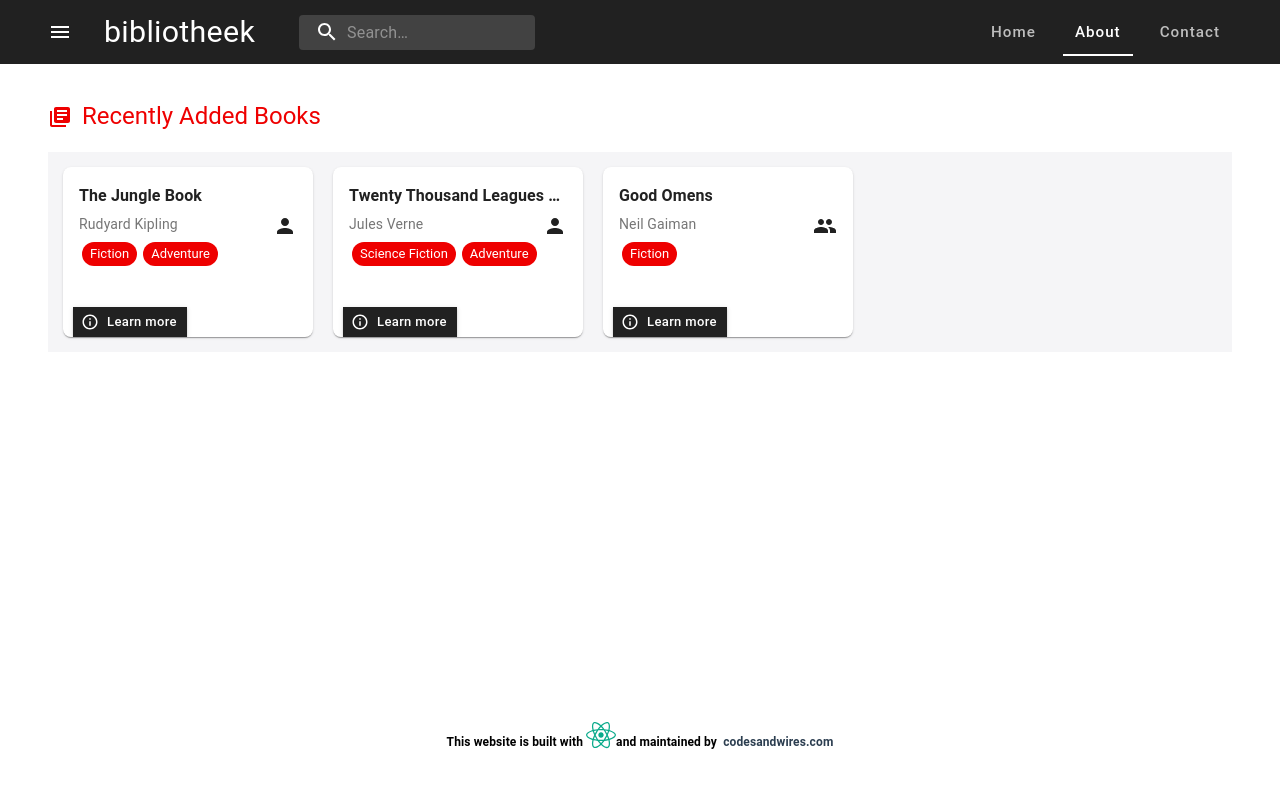
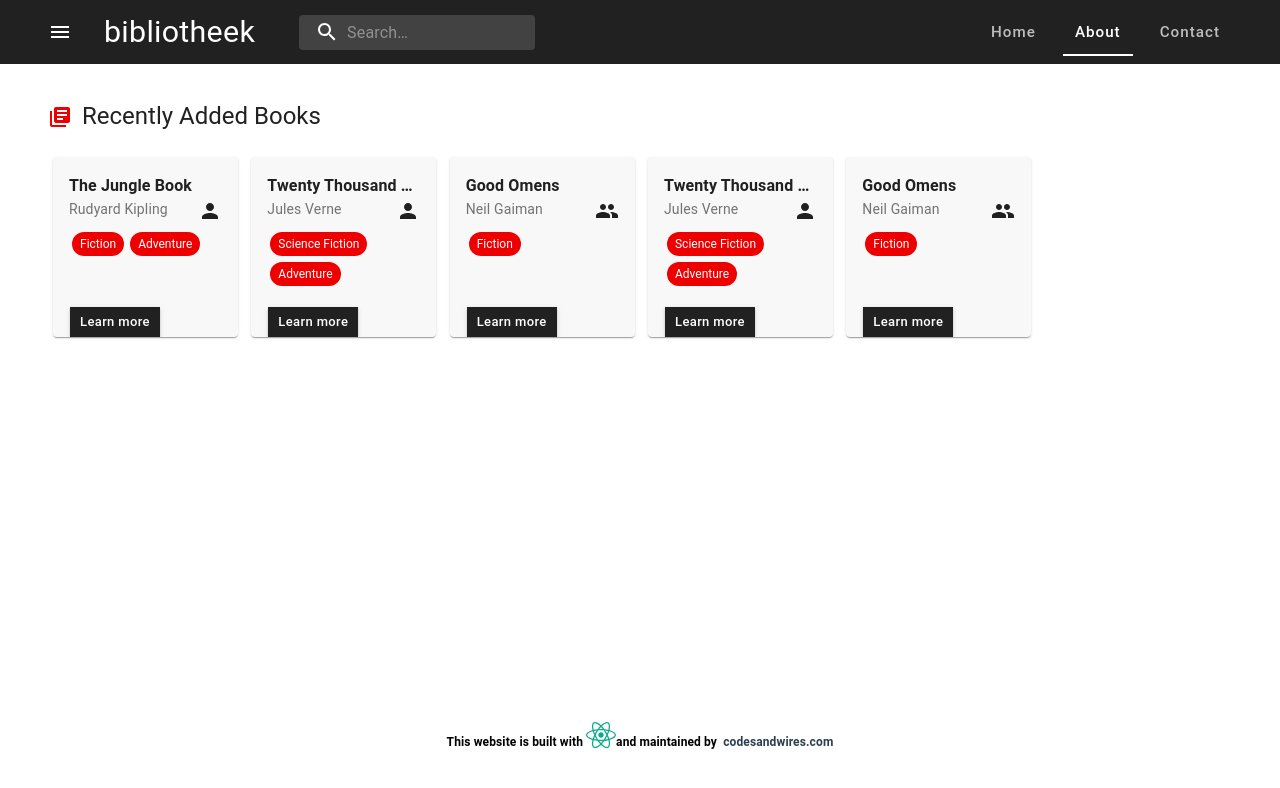
Before and after one commit to aritraChatterjee/bibliotheek, a React (Create React App) app in the folder frontend/: page /home in a window 1280 px wide. Shown: the top 788 px of the page. Built offline with nearby package versions, Linux system fonts and the light colour scheme.

Commit message:
small frontend tweaks

```diff
--- a/frontend/src/components/BookCard.tsx
+++ b/frontend/src/components/BookCard.tsx
@@ -6,39 +6,38 @@ import CardContent from '@material-ui/core/CardContent';
 import Typography from '@material-ui/core/Typography';
 import { Chip, Tooltip } from '@material-ui/core';
 import { Button } from '@material-ui/core';
-import InfoIcon from '@material-ui/icons/InfoOutlined';
 import PeopleIcon from '@material-ui/icons/People';
 import PersonIcon from '@material-ui/icons/Person';
 
 const useStyles = makeStyles({
     root: {
-        width: 250,
-        margin: 10,
-        height: 170,
-        borderRadius: 8,
+        width: 185,
+        background: '#f8f8f8',
+        height: 180,
         borderWidth: 0,
         float: 'left'
     },
     title: {
         fontSize: 16,
-        fontWeight: 700,
-        marginBottom: 5
+        fontWeight: 700
     },
     content: {
-        height: 100
+        height: 110
     },
     actions: {
-        height: 30
+        height: 30,
+        paddingLeft: 15
     },
     pos: {
         fontSize: 14
     },
     authors: {
         height: 20,
-        marginBottom: 5
+        marginBottom: 10
     },
     tag: {
-        margin: 3
+        margin: 3,
+        fontSize: 12
     },
     authorIcon: {
         float: 'right'
@@ -79,7 +78,7 @@ const BookCard = (props: any): JSX.Element => {
                     variant={'contained'}
                     color={'primary'}
                     size={'small'}
-                    startIcon={<InfoIcon />}
+                    // startIcon={<InfoIcon />}
                     onClick={handleReadMore}>
                     Learn more
                 </Button>
--- a/frontend/src/components/BookInfoDialog.tsx
+++ b/frontend/src/components/BookInfoDialog.tsx
@@ -28,6 +28,9 @@ const useStyles = makeStyles((theme) => ({
     },
     table: {
         minWidth: 400
+    },
+    dialogActions: {
+        justifyContent: 'center'
     }
 }));
 
@@ -106,14 +109,25 @@ const BookInfoDialog = (props: any) => {
                     Book Info
                 </DialogTitle>
                 <DialogContent dividers>{renderDialogContent()}</DialogContent>
-                <DialogActions>
+                <DialogActions className={classes.dialogActions}>
                     <Button
                         variant={'contained'}
                         color={'primary'}
                         autoFocus
-                        startIcon={<CloseIcon />}
                         onClick={props.handleClose}>
                         Close
+                    </Button>
+                    <Button
+                        variant={'contained'}
+                        color={'primary'}
+                        onClick={props.handleClose}>
+                        Borrow
+                    </Button>
+                    <Button
+                        variant={'contained'}
+                        color={'primary'}
+                        onClick={props.handleClose}>
+                        Add to Wishlist
                     </Button>
                 </DialogActions>
             </Dialog>
--- a/frontend/src/components/BookShelf.tsx
+++ b/frontend/src/components/BookShelf.tsx
@@ -12,7 +12,7 @@ const useStyles = makeStyles((theme) => ({
         marginBottom: 20
     },
     bookContainer: {
-        background: '#f5f5f7',
+        // background: '#f5f5f7',
         padding: 5
     },
     itemIcon: {
@@ -47,7 +47,13 @@ const BookShelf = (props: any) => {
     const renderBooks = () => {
         return books.map((book, i) => {
             return (
-                <BookCard key={i} book={book} readMore={openBookInfoDialog} />
+                <Grid item xs={6} md={3} lg={2}>
+                    <BookCard
+                        key={i}
+                        book={book}
+                        readMore={openBookInfoDialog}
+                    />
+                </Grid>
             );
         });
     };
@@ -60,11 +66,11 @@ const BookShelf = (props: any) => {
             <Typography
                 className={classes.sectionHeading}
                 variant="h5"
-                color="secondary">
+                color="primary">
                 {props.name}
             </Typography>
 
-            <Grid container className={classes.bookContainer}>
+            <Grid container className={classes.bookContainer} spacing={2}>
                 {renderBooks()}
             </Grid>
             <BookInfoDialog
--- a/frontend/src/components/page/Header.tsx
+++ b/frontend/src/components/page/Header.tsx
@@ -102,9 +102,7 @@ const Header = () => {
         console.log('[Header] : preventDefault ');
     };
 
-    {
-        /* event is created but never used- should remove or keep it */
-    }
+    /* event is created but never used- should remove or keep it */
     const handleChange = (event: React.ChangeEvent<{}>, newValue: number) => {
         setValue(newValue);
     };
--- a/frontend/src/components/page/Home.tsx
+++ b/frontend/src/components/page/Home.tsx
@@ -24,6 +24,18 @@ const Home = (props: any) => {
             authors: ['Neil Gaiman', 'Terry Pratchett'],
             tags: ['Fiction'],
             isbn: ''
+        },
+        {
+            title: 'Twenty Thousand Leagues Under the Sea',
+            authors: ['Jules Verne'],
+            tags: ['Science Fiction', 'Adventure'],
+            isbn: ''
+        },
+        {
+            title: 'Good Omens',
+            authors: ['Neil Gaiman', 'Terry Pratchett'],
+            tags: ['Fiction'],
+            isbn: ''
         }
     ];
     return (
```
